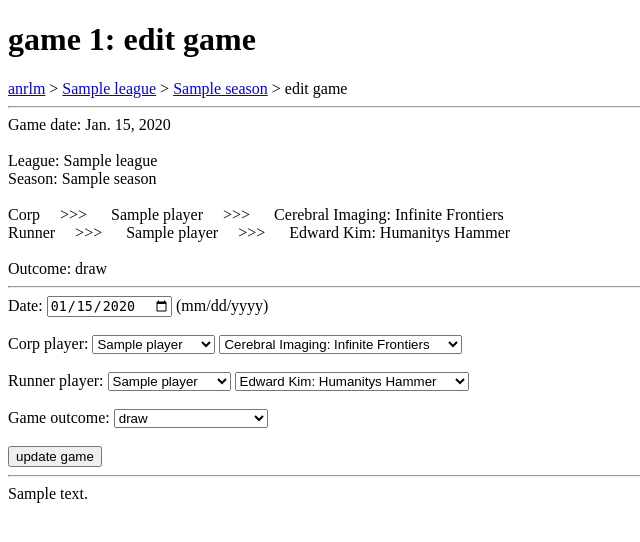
After one commit to bdyn/anrlm, a Django app: template leaguemanager/templates/leaguemanager/edit_game.html in a window 1280 px wide. The commit adds this page. Shown: the top 542 px of the page, without its empty margins (0-640 px from the left). Run offline with Django 3.2, Linux system fonts and the light colour scheme; tables that the repository leaves empty hold one stand-in row (values such as "Sample post"); the template is opened without the code that fills it: values that come from a table or form of the project are taken from there, most other values are stand-ins (such as "Sample title", 1, 10 or a date in 2020); some libraries are stand-ins or nearby versions.

Commit message:
adding an edit_game view but...
…haven’t implemented back end.  just the form.

```diff
--- /dev/null
+++ b/leaguemanager/templates/leaguemanager/edit_game.html
@@ -0,0 +1,113 @@
+{% extends "base.html" %}
+
+
+{% block title %}
+	anrlm: edit game {{ game.id }}
+{% endblock %}
+
+
+
+
+{% block head %}
+	<link rel="stylesheet" href="//code.jquery.com/ui/1.11.2/themes/smoothness/jquery-ui.css">
+	<script src="//code.jquery.com/jquery-1.10.2.js"></script>
+	<script src="//code.jquery.com/ui/1.11.2/jquery-ui.js"></script>
+	<script>
+		$(function() {
+    	$( "#datepicker" ).datepicker();
+		});
+	</script>
+{% endblock %}
+
+
+
+
+{% block content %}
+
+<h1>game {{ game.id }}: edit game </h1>
+<a href="{% url 'index' %}">anrlm</a>  >
+<a href="{% url 'league' league.id %}">{{ league.name }}</a>  >
+<a href="{% url 'season' season.id %}">{{ season.name }}</a>  >
+edit game
+
+<hr>
+Game date: {{ game.date }}<br><br>
+League: {{ league }}<br>
+Season: {{ season }}<br><br>
+Corp&nbsp;&nbsp;&nbsp;&nbsp; >>> &nbsp;&nbsp;&nbsp;&nbsp;
+{{ game.corp_player }}&nbsp;&nbsp;&nbsp;&nbsp; >>> &nbsp;&nbsp;&nbsp;&nbsp;
+{{ game.corp_ID }}<br>
+Runner&nbsp;&nbsp;&nbsp;&nbsp; >>> &nbsp;&nbsp;&nbsp;&nbsp;
+{{ game.runner_player }}&nbsp;&nbsp;&nbsp;&nbsp; >>> &nbsp;&nbsp;&nbsp;&nbsp;
+{{ game.runner_ID }}<br><br>
+Outcome: {{ game.outcome }}
+
+<hr>
+<form method="post" action="{% url 'edit_game' game.id %}">
+	{% csrf_token %}
+	Date: <input name="gamedate" type="date" id="datepicker" value="{{ formatteddate }}" /> (mm/dd/yyyy)
+	<br><br>
+
+	Corp player:
+	<select id='corpplayer' name='corpplayer'>
+		<optgroup label="Current player">
+			<option value="{{ game.corp_player.id }}">{{ game.corp_player }}</option>
+		</optgroup>
+		<optgroup label="Other members">
+			{% for member in members %}
+				<option value="{{ member.id }}"> {{ member }} </option>
+			{% endfor %}
+		</optgroup>
+	</select>
+	<select id='corpid' name='corpid'>
+		<optgroup label="Current ID">
+			<option value="{{ game.corp_ID }}"> {{ game.corp_ID }} </option>
+		</optgroup>
+		<optgroup label="Other Corp IDs">
+			{% for id in corp_IDs %}
+				<option value="{{ id }}"> {{ id }} </option>
+			{% endfor %}
+		</optgroup>
+	</select>
+	<br><br>
+	Runner player:
+	<select id='runnerplayer' name='runnerplayer'>
+		<optgroup label="Current player">
+			<option value="{{ game.runner_player.id }}">{{ game.runner_player }}</option>
+		</optgroup>
+		<optgroup label="Other members">
+			{% for member in members %}
+				<option value="{{ member.id }}"> {{ member }} </option>
+			{% endfor %}
+		</optgroup>
+	</select>
+	<select id='runnerid' name='runnerid'>
+		<optgroup label="Current ID">
+			<option value="{{ game.runner_ID }}"> {{ game.runner_ID }} </option>
+		</optgroup>
+		<optgroup label="Other Runner IDs">
+			{% for id in runner_IDs %}
+				<option value="{{ id }}"> {{ id }} </option>
+			{% endfor %}
+		</optgroup>
+	</select>
+	<br><br>
+	Game outcome:
+	<select id='gameoutcome' name='gameoutcome'>
+		<optgroup label='Current outcome'>
+			<option value="{{ game.outcome }}">{{ game.outcome }}</option>
+		</optgroup>
+		<optgroup label='Other outcomes'>
+			{% for o in outcomelist %}
+				<option value="{{ o }}">{{ o }}</option>
+			{% endfor %}
+		</optgroup>
+	</select>
+	<br><br>
+	<input type="submit" value="update game" />
+</form>
+
+<hr>
+{{ comment }}
+
+{% endblock %}
--- a/leaguemanager/templates/leaguemanager/season.html
+++ b/leaguemanager/templates/leaguemanager/season.html
@@ -46,7 +46,11 @@
 		</tr>
 		{% for g in games %}
 			<tr>
-				<td>{{ g.id }}</tf>
+				<td>
+					<a href="{% url 'edit_game' g.id %}">
+						{{ g.id }}
+					</a>
+				</td>
 				<td>{{ g.runner_player }}</td>
 				<td>{{ g.runner_ID }}</td>
 				<td>{{ g.corp_player }}</td>
--- a/leaguemanager/urls.py
+++ b/leaguemanager/urls.py
@@ -14,4 +14,5 @@ urlpatterns = patterns('',
     url(r'^add_player/$', views.add_player, name='add_player'),
     url(r'^add_member/(?P<league_id>\d+)/$', views.add_member, name='add_member'),
     url(r'^add_scoresheet/(?P<season_id>\d+)/$', views.add_scoresheet, name='add_scoresheet'),
+    url(r'^edit_game/(?P<game_id>\d+)/$', views.edit_game, name='edit_game')
 )
```
Also changed, not shown: leaguemanager/models.py (+0 -14 lines), leaguemanager/views.py (+40 -0 lines).
